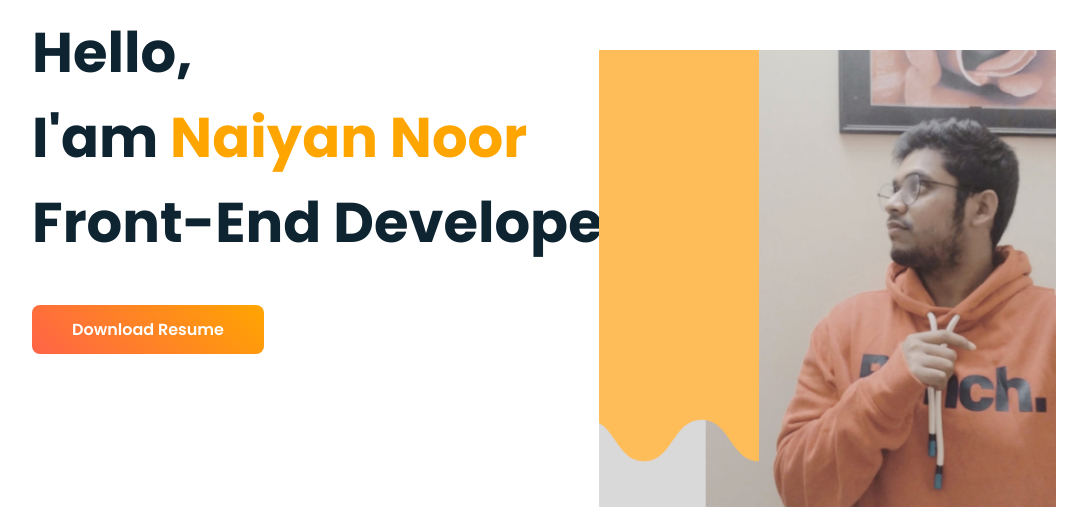
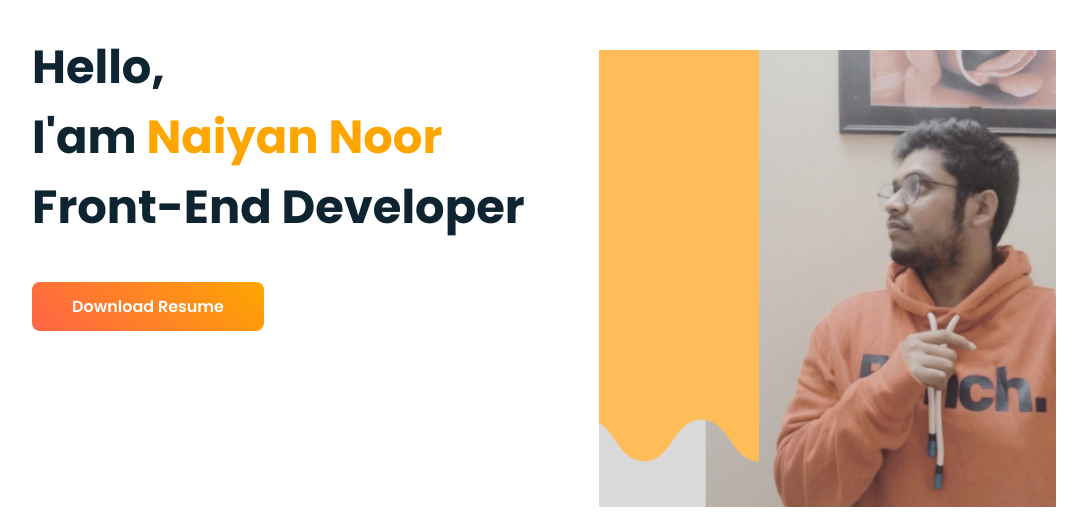
Before and after one commit to NaiyanNoor/naiyannoor.github.io, a plain HTML site: page design-portfolio-main/index.html in a window 1280 px wide. Shown: the part 173-703 px from the top of the page, without its empty margins (96-1183 px from the left). Drawn offline with nearby package versions, Linux system fonts and the light colour scheme.

Commit message:
Update styles.css

```diff
--- a/design-portfolio-main/assets/css/styles.css
+++ b/design-portfolio-main/assets/css/styles.css
@@ -21,7 +21,7 @@
 }
 @media screen and (min-width: 768px){
   :root{
-    --big-font-size: 3.5rem;
+    --big-font-size: 2.9rem;
     --h2-font-size: 2rem;
     --normal-font-size: 1rem;
   }
```
